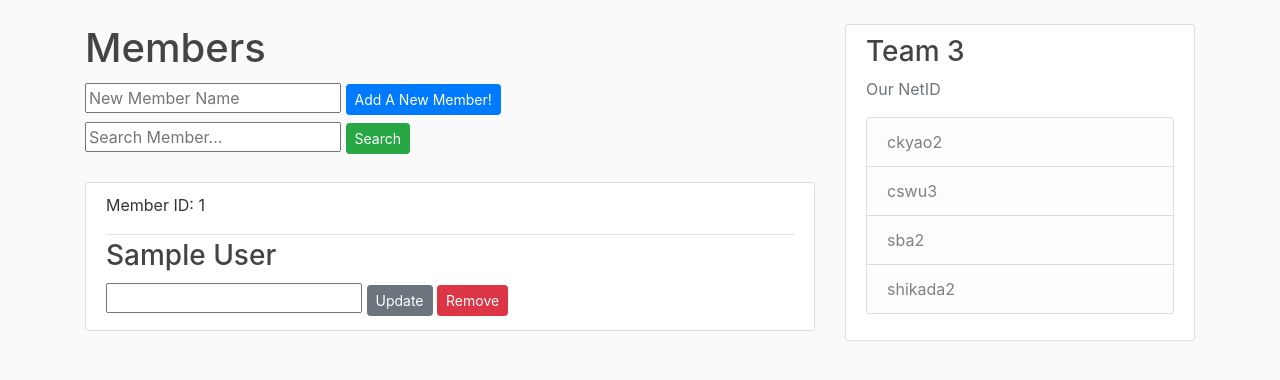
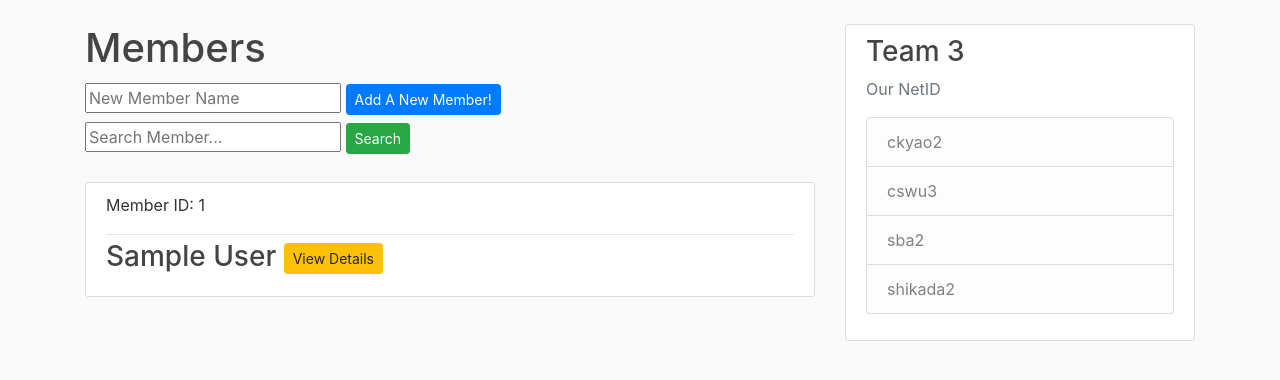
Before and after one commit to christinewoo/411_final_project, a Django app: page /members/ in a window 1280 px wide. Shown: the part 56-436 px from the top of the page. Run offline with Django 3.2, Linux system fonts and the light colour scheme; tables that the repository leaves empty hold one stand-in row (values such as "Sample post"); some libraries are stand-ins or nearby versions.

Commit message:
added view details to members

```diff
--- a/Backend/dozenDuty/dozenDuty_app/templates/dozenDuty_app/members.html
+++ b/Backend/dozenDuty/dozenDuty_app/templates/dozenDuty_app/members.html
@@ -22,16 +22,12 @@
                     <div class="article-metadata">
                         <p class="mr-2">Member ID: {{ member.0 }}</p>
                     </div>
-                    <h3 class="article-title">{{ member.1 }}</h3>
-                    <form action="/members/{{member.0}}/update/" style="display: inline;" method="post">
-                        {% csrf_token %}
-                        <input class="article-title"type="text" name="memberName"/>
-                        <input class="btn btn-secondary btn-sm mt-1 mb-1" type="submit" value="Update"/>
-                    </form>
-                    <form action="/members/{{member.0}}/remove/" style="display: inline;"method="post">
-                        {% csrf_token %}
-                        <input class="btn btn-danger btn-sm mt-1 mb-1" type="submit" value="Remove"/>
-                    </form>
+                    <h3 class="article-title">{{ member.1 }}
+                        <form action="/members/{{member.0}}/detail/" style="display: inline;"method="post">
+                            {% csrf_token %}
+                            <input class="btn btn-warning btn-sm mt-1 mb-1" type="submit" value="View Details"/>
+                        </form>
+                    </h3>
                 </div>
             </article>
         {% endfor %}
--- a/Backend/dozenDuty/dozenDuty_app/urls.py
+++ b/Backend/dozenDuty/dozenDuty_app/urls.py
@@ -22,8 +22,9 @@ urlpatterns = [
     path('chores/search/', views.searchChores, name='chores-search_results'),
 
     # Members
-    path('members/', views.members, name='dozenDuty_members'),
+    path('members/', views.members, name='members'),
     path('members/add/', views.addMember, name='members-add'),
+    path('members/<int:id>/detail/', views.detailMember, name='members-detail'),
     path('members/<int:id>/remove/', views.removeMember, name='members-remove'),
     path('members/<int:id>/update/', views.updateMember, name='members-update'),
     path('members/search/', views.searchMember, name='members-search_results'),
--- a/Backend/dozenDuty/dozenDuty_app/views.py
+++ b/Backend/dozenDuty/dozenDuty_app/views.py
@@ -131,6 +131,12 @@ def members(request):
         members = cursor.fetchall()
     return render(request, 'dozenDuty_app/members.html', {'title':'Members','members': members})
 
+def detailMember(request, id):
+    with connection.cursor() as cursor:
+        cursor.execute("SELECT m.memberId, m.memberName, mo.moneyID, mo.borrowerID, mo.lenderID, mo.amount FROM dozenDuty_app_member as m LEFT JOIN dozenDuty_app_money as mo on m.memberID=mo.borrowerID WHERE m.memberID=%s",[id])
+        member = cursor.fetchone()
+    return render(request, 'dozenDuty_app/members_detail.html',{'title':'Members','member': member})
+
 def addMember(request):
     name = request.POST['memberName']
     with connection.cursor() as cursor:
```
